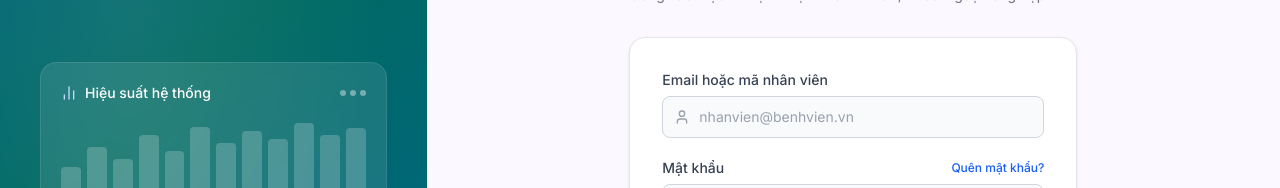
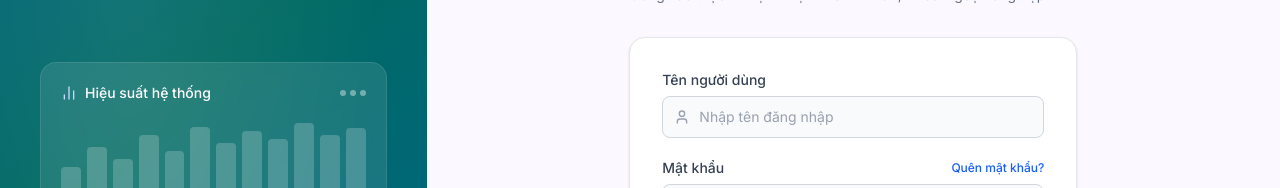
Before and after one commit to Su26-SEP490-G57/Su26_SEP490_G57_FE_ADMIN, a React (Vite) app: page /login in a window 1280 px wide. Shown: the part 162-350 px from the top of the page. Built offline with nearby package versions, Linux system fonts and the light colour scheme; no server answers.

Commit message:
feat(auth): replace mock login with backend authentication

```diff
--- a/src/features/auth/pages/LoginPage.tsx
+++ b/src/features/auth/pages/LoginPage.tsx
@@ -16,40 +16,19 @@ import { useLocation, useNavigate } from 'react-router-dom'
 import { z } from 'zod'
 import { ROUTES } from '../../../constants/routes'
 import { tokenStorage, useAuthStore } from '../store/authStore'
+import { api } from '../../../lib/api'
 import type { LoginResponse } from '../types'
 
 // ---------------------------------------------------------------------------
 // Validation schema
 // ---------------------------------------------------------------------------
 const loginSchema = z.object({
-    email: z.string().min(1, 'Email là bắt buộc').email('Địa chỉ email không hợp lệ'),
-    password: z.string().min(6, 'Mật khẩu phải có ít nhất 6 ký tự'),
+    username: z.string().min(1, 'Tên đăng nhập là bắt buộc'),
+    password: z.string().min(1, 'Mật khẩu là bắt buộc'),
     rememberDevice: z.boolean().optional(),
 })
 
 type LoginFormValues = z.infer<typeof loginSchema>
-
-// ---------------------------------------------------------------------------
-// Mock login — xóa và thay bằng gọi API thật khi BE sẵn sàng
-// POST /auth/login → { accessToken, refreshToken, user }
-// ---------------------------------------------------------------------------
-async function mockLogin(email: string, _password: string): Promise<LoginResponse> {
-    await new Promise((r) => setTimeout(r, 800)) // giả lập network delay
-
-    // Giả lập sai mật khẩu
-    if (_password !== '123456') throw new Error('Invalid credentials')
-
-    return {
-        accessToken: 'mock-access-token-' + Date.now(),
-        refreshToken: 'mock-refresh-token-' + Date.now(),
-        user: {
-            id: '1',
-            email,
-            fullName: 'ĐD. Nguyễn Thị Hoa',
-            role: 'head_nurse',
-        },
-    }
-}
 
 // ---------------------------------------------------------------------------
 // Stat card — panel trái
@@ -81,19 +60,20 @@ export function LoginPage() {
 
     const { register, handleSubmit, formState: { errors } } = useForm<LoginFormValues>({
         resolver: zodResolver(loginSchema),
-        defaultValues: { rememberDevice: false },
+        defaultValues: { username: '',
+                        password: '',
+                        rememberDevice: false },
     })
 
     async function onSubmit(values: LoginFormValues) {
         setIsLoading(true)
         setAuthError(null)
         try {
-            // TODO: thay mockLogin bằng gọi API thật
-            // const { data } = await api.post<LoginResponse>('/auth/login', {
-            //   email: values.email,
-            //   password: values.password,
-            // })
-            const data = await mockLogin(values.email, values.password)
+            //To review: thay mockLogin bằng gọi API thật
+            const { data } = await api.post<LoginResponse>('/auth/login', {
+              username: values.username,
+              password: values.password,
+            })
 
             // Lưu tokens và user profile
             setAccessToken(data.accessToken)
@@ -102,7 +82,7 @@ export function LoginPage() {
 
             navigate(from, { replace: true })
         } catch {
-            setAuthError('Email hoặc mật khẩu không đúng. Vui lòng thử lại.')
+            setAuthError('Tên đăng nhập hoặc mật khẩu không đúng. Vui lòng thử lại.')
         } finally {
             setIsLoading(false)
         }
@@ -181,26 +161,26 @@ export function LoginPage() {
 
                     <div className="rounded-2xl border border-gray-200 bg-white p-8 shadow-sm">
                         <form onSubmit={handleSubmit(onSubmit)} noValidate className="flex flex-col gap-5">
-                            {/* Email */}
+                            {/* Username */}
                             <div className="flex flex-col gap-1.5">
-                                <label htmlFor="email" className="text-sm font-medium text-gray-700">
-                                    Email hoặc mã nhân viên
+                                <label htmlFor="username" className="text-sm font-medium text-gray-700">
+                                    Tên người dùng
                                 </label>
                                 <div className="relative">
                                     <span className="pointer-events-none absolute inset-y-0 left-3 flex items-center">
                                         <User className="h-4 w-4 text-gray-400" />
                                     </span>
                                     <input
-                                        id="email"
-                                        type="email"
-                                        autoComplete="email"
-                                        placeholder="nhanvien@benhvien.vn"
-                                        {...register('email')}
-                                        className={`w-full rounded-lg border bg-gray-50 py-2.5 pl-9 pr-4 text-sm text-gray-900 placeholder-gray-400 outline-none transition focus:border-blue-500 focus:bg-white focus:ring-2 focus:ring-blue-500/20 ${errors.email ? 'border-red-400 focus:border-red-500 focus:ring-red-500/20' : 'border-gray-300'
+                                        id="username"
+                                        type="text"
+                                        autoComplete="username"
+                                        placeholder="Nhập tên đăng nhập"
+                                        {...register('username')}
+                                        className={`w-full rounded-lg border bg-gray-50 py-2.5 pl-9 pr-4 text-sm text-gray-900 placeholder-gray-400 outline-none transition focus:border-blue-500 focus:bg-white focus:ring-2 focus:ring-blue-500/20 ${errors.username ? 'border-red-400 focus:border-red-500 focus:ring-red-500/20' : 'border-gray-300'
                                             }`}
                                     />
                                 </div>
-                                {errors.email && <p className="text-xs text-red-500">{errors.email.message}</p>}
+                                {errors.username && <p className="text-xs text-red-500">{errors.username.message}</p>}
                             </div>
 
                             {/* Mật khẩu */}
--- a/src/features/auth/types.ts
+++ b/src/features/auth/types.ts
@@ -2,13 +2,13 @@ import type { UserRole } from '../../layouts/main-layout/nav-config'
 
 export interface UserProfile {
   id: string
-  email: string
+  username: string
   fullName: string
   role: UserRole
 }
 
 export interface LoginRequest {
-  email: string
+  username: string
   password: string
 }
 
```
